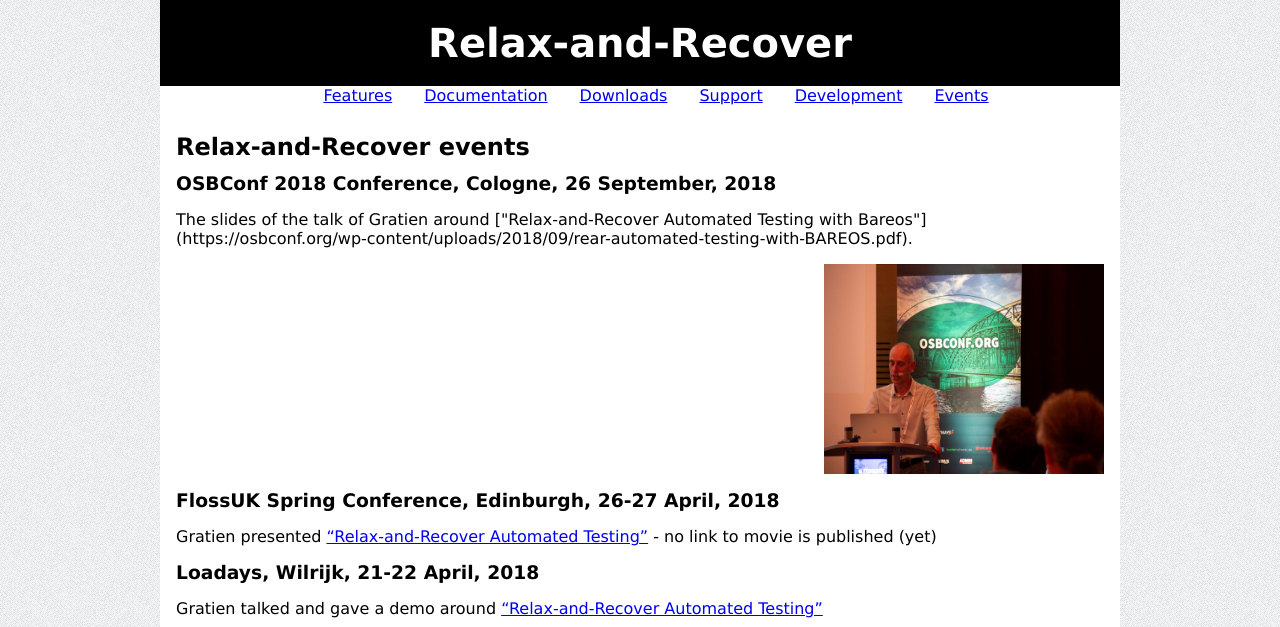
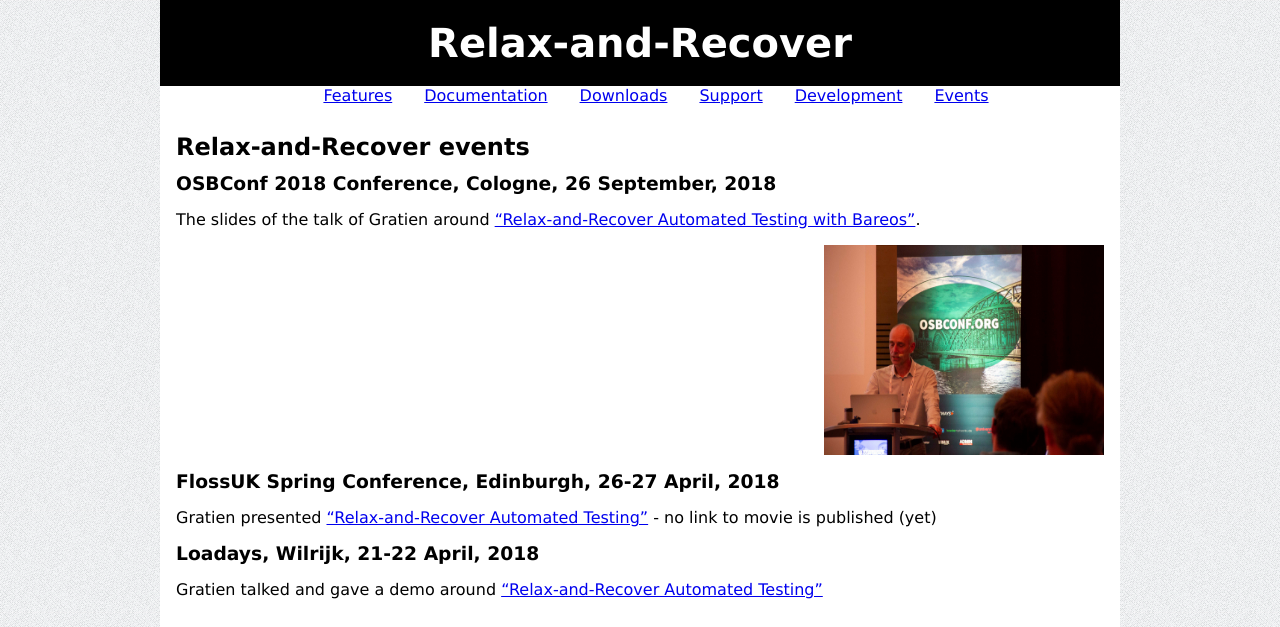
Before and after one commit to rear/rear.github.com, a Jekyll site: the page built from events/index.md, in a window 1280 px wide and 900 px high, cut to the strip 0-627 px from the top of the window. Built offline with Jekyll 4.4.1, drawn with Linux system fonts in a browser that asks for light colours; comment, search, counter and statistics services are not loaded.

Commit message:
update events page

```diff
--- a/events/index.md
+++ b/events/index.md
@@ -6,9 +6,9 @@
 ## Relax-and-Recover events
 
 ### OSBConf 2018 Conference, Cologne, 26 September, 2018
+The slides of the talk of Gratien around ["Relax-and-Recover Automated Testing with Bareos"](https://osbconf.org/wp-content/uploads/2018/09/rear-automated-testing-with-BAREOS.pdf).
 <p>
-The slides of the talk of Gratien around ["Relax-and-Recover Automated Testing with Bareos"](https://osbconf.org/wp-content/uploads/2018/09/rear-automated-testing-with-BAREOS.pdf).</p>
-<a href="https://osbconf.org/2018-2/" title="OSBConf 2018 Archive"><img src="/images/OSBConf2018.png" border="0" width="280" height="210" align="right" alt="OSBConf 2018 picture of Gratien" /></a>
+<a href="https://osbconf.org/2018-2/" title="OSBConf 2018 Archive"><img src="/images/OSBConf2018.png" border="0" width="280" height="210" align="right" alt="OSBConf 2018 picture of Gratien" /></a></p>
 <br clear="right">
 
 ### FlossUK Spring Conference, Edinburgh, 26-27 April, 2018
```
